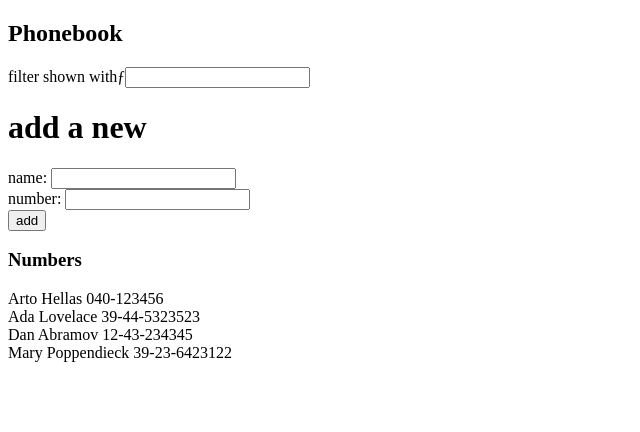
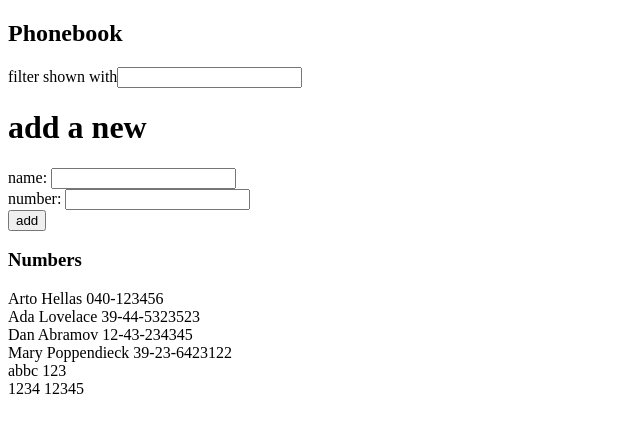
Before and after one commit to tektista/full-stack-open-2024, a React (Vite) app in the folder part2/phonebook/: page / in a window 1280 px wide. Shown: the top 432 px of the page, without its empty margins (0-640 px from the left). Built offline with nearby package versions, Linux system fonts and the light colour scheme; data requests are answered from the project's data file.

Commit message:
finish exercise 2.12

```diff
--- a/part2/phonebook/db.json
+++ b/part2/phonebook/db.json
@@ -1,9 +1,34 @@
-
 {
-    "persons": [
-        { "name": "Arto Hellas", "number": "040-123456", "id": 1 },
-        { "name": "Ada Lovelace", "number": "39-44-5323523", "id": 2 },
-        { "name": "Dan Abramov", "number": "12-43-234345", "id": 3 },
-        { "name": "Mary Poppendieck", "number": "39-23-6423122", "id": 4 }
-    ]
+  "persons": [
+    {
+      "name": "Arto Hellas",
+      "number": "040-123456",
+      "id": "1"
+    },
+    {
+      "name": "Ada Lovelace",
+      "number": "39-44-5323523",
+      "id": "2"
+    },
+    {
+      "name": "Dan Abramov",
+      "number": "12-43-234345",
+      "id": "3"
+    },
+    {
+      "name": "Mary Poppendieck",
+      "number": "39-23-6423122",
+      "id": "4"
+    },
+    {
+      "id": "f078",
+      "name": "abbc",
+      "number": "123"
+    },
+    {
+      "id": "c685",
+      "name": "1234",
+      "number": "12345"
+    }
+  ]
 }
--- a/part2/phonebook/src/App.jsx
+++ b/part2/phonebook/src/App.jsx
@@ -1,10 +1,10 @@
 import { useState, useEffect } from "react";
-import axios from 'axios'
+import axios from "axios";
 
 const Filter = ({ filter, onChange }) => {
   return (
     <div>
-      filter shown withƒ
+      filter shown with
       <input value={filter} onChange={onChange} />
     </div>
   );
@@ -91,7 +91,12 @@ const App = () => {
     });
 
     if (nameExists === false) {
-      setPersons(persons.concat(newPerson));
+
+
+      axios.post("http://localhost:3001/persons", newPerson).then((response) => {
+        console.log(response);
+        setPersons(persons.concat(response.data));
+      });
     } else {
       window.alert(`${newName} is already added to the phonebook`);
     }
```
